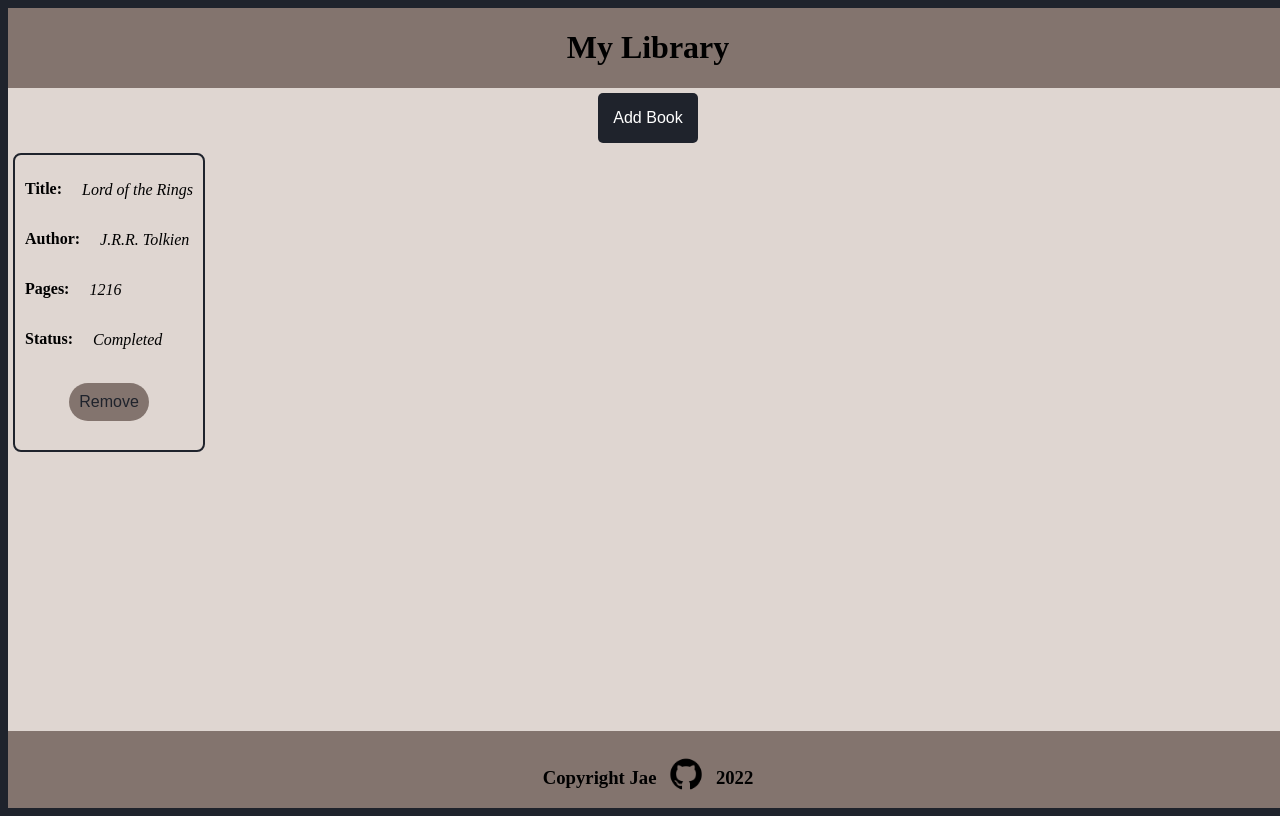
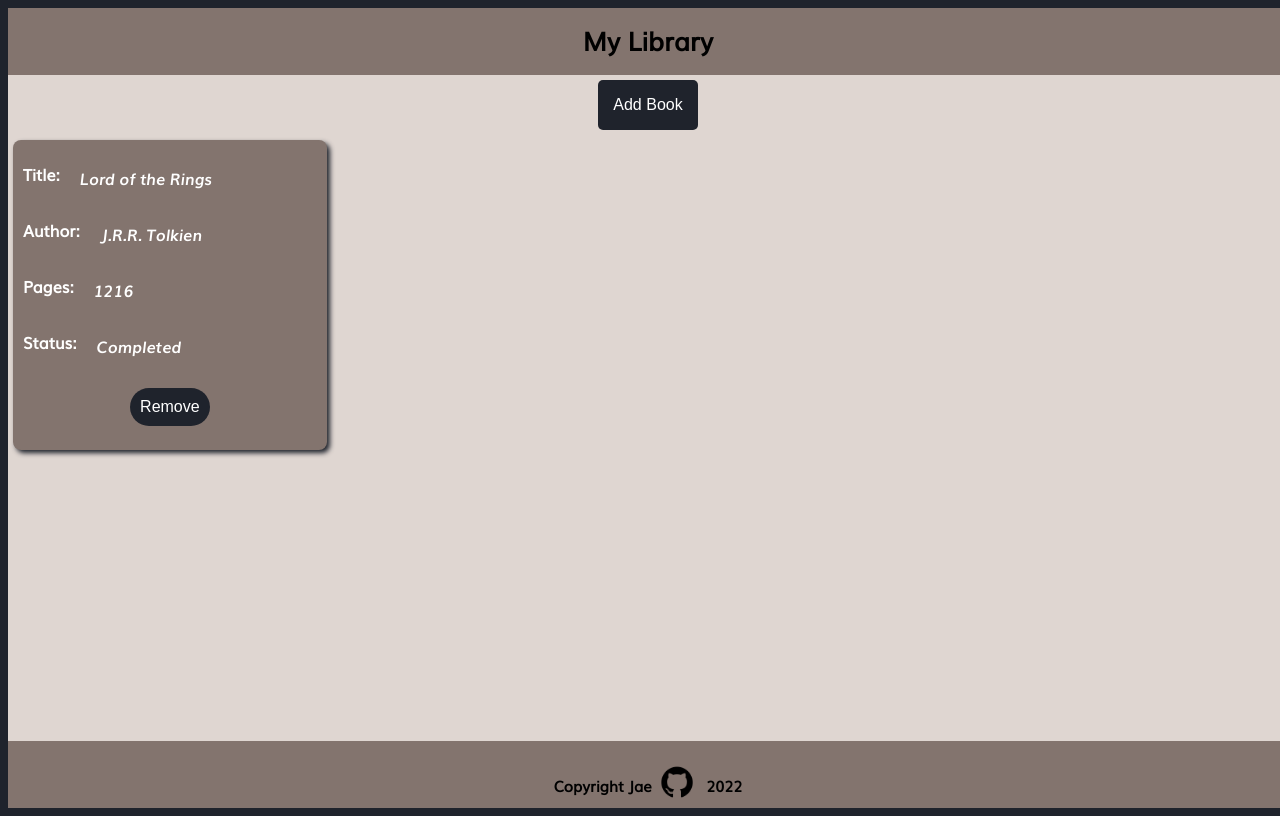
Before and after one commit to JaeGif/Library, a plain HTML site: page index.html in a window 1280 px wide. Drawn offline with Linux system fonts and the light colour scheme.

Commit message:
font muli added for em text and header texts. added box shadow to the card

```diff
--- a/index.html
+++ b/index.html
@@ -62,16 +62,15 @@
                     <button id="remove-book" name="remove">Remove</button>
                 </div>
             </div>
-
-
         </div>
     </div>
     <footer>
-        <h3>Copyright
-            <a href="https://github.com/JaeGif">Jae
-                <img src="./icons/github-icon.png" width="50px" height="auto">
-            </a> 2022
-        </h3>
+        <div>
+            <h3>Copyright
+                <a href="https://github.com/JaeGif">Jae<img src="./icons/github-icon.png" width="50px" height="auto">
+                </a>2022
+            </h3>
+        </div>
     </footer>
 </body>
 </html>
--- a/styles.css
+++ b/styles.css
@@ -2,6 +2,14 @@
     --main-color: #1F232C;
     --highlight-light: #DFD6D1;
     --highlight-dark: #83746E;
+}
+@font-face {
+    font-family: 'Muli';
+    src: url(./fonts/muli-font/Muli-1GDlj.ttf);
+}
+@font-face {
+    font-family: 'MulItalic';
+    src: url(./fonts/muli-font/MuliBoldItalic-rgx08.ttf);
 }
 body {
     display: grid;
@@ -20,6 +28,9 @@ header, footer {
     justify-content: center;
     align-items: center;
     color: black;
+    font-family: 'Muli', 'Segoe UI', Tahoma, Geneva, Verdana, sans-serif;
+    font-size: .8em;
+    line-height: .7;
 }
 #button-bar {
     display: flex;
@@ -58,6 +69,8 @@ img {
     color: #fff;
     padding: 20px;
     padding-top: 15px;
+    font-family: 'Muli', 'Segoe UI', Tahoma, Geneva, Verdana, sans-serif;
+    border-radius: 8px;
 }
 #close-modal {
     width: fit-content;
@@ -101,22 +114,28 @@ input {
     gap: 5px;
 }
 .card {
-    border: solid 2px var(--main-color);
-    background-color: var(--highlight-light);
+    box-shadow: 3px 3px 5px var(--main-color);
+    background-color: var(--highlight-dark);
     border-radius: 8px;
     display: flex;
     flex-direction: column;
-    max-width: fit-content;
     padding: 10px;
+    overflow: scroll;
 }
 .card > div {
     display: flex;
     justify-content: flex-start;
     gap: 20px;
+    color: white;
+
 }
 .card h3 {
     line-height: 1;
     font-size: 1em;
+    font-family: 'Muli', 'Segoe UI', Tahoma, Geneva, Verdana, sans-serif;
+}
+em {
+    font-family: 'MulItalic', 'Segoe UI', Tahoma, Geneva, Verdana, sans-serif;
 }
 #remove-book-container {
     display: flex;
@@ -125,8 +144,8 @@ input {
     height: 100%;
 }
 #remove-book {
-    background-color: var(--highlight-dark);
-    color: var(--main-color);
+    background-color: var(--main-color);
+    color: white;
 }
 button[type="submit"] {
     width: 50%;
```
Also changed, not shown: fonts/muli-font/Muli-1GDlj.ttf (added), fonts/muli-font/MuliBold-YzEVy.ttf (added), fonts/muli-font/MuliBoldItalic-rgx08.ttf (added), fonts/muli-font/MuliExtraLightItalic-9YKBZ.ttf (added), fonts/muli-font/MuliExtralight-ywL02.ttf (added), fonts/muli-font/MuliItalic-Rpvnv.ttf (added), fonts/muli-font/MuliLight-lg9VZ.ttf (added), fonts/muli-font/MuliLightItalic-nRvDR.ttf (added), fonts/muli-font/MuliSemiBoldItalic-8MarZ.ttf (added), fonts/muli-font/MuliSemibold-BW0dG.ttf (added), fonts/muli-font/misc/SIL Open Font License.txt (added), 1 other file.
